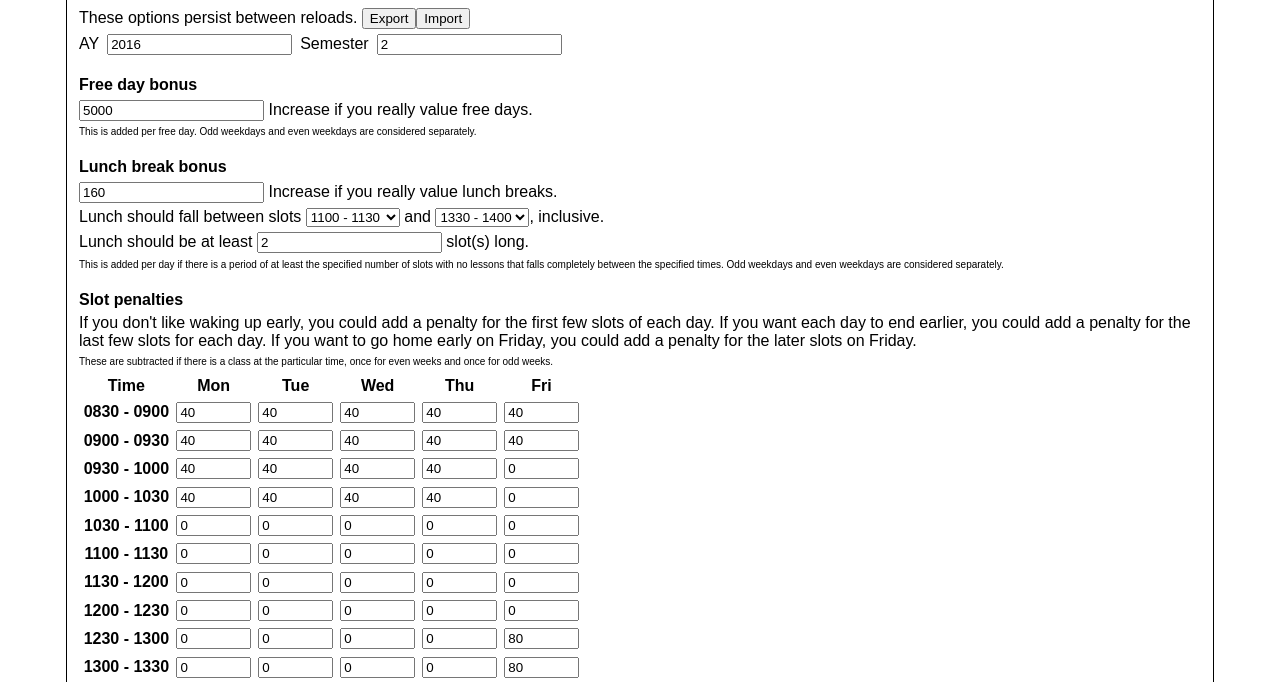
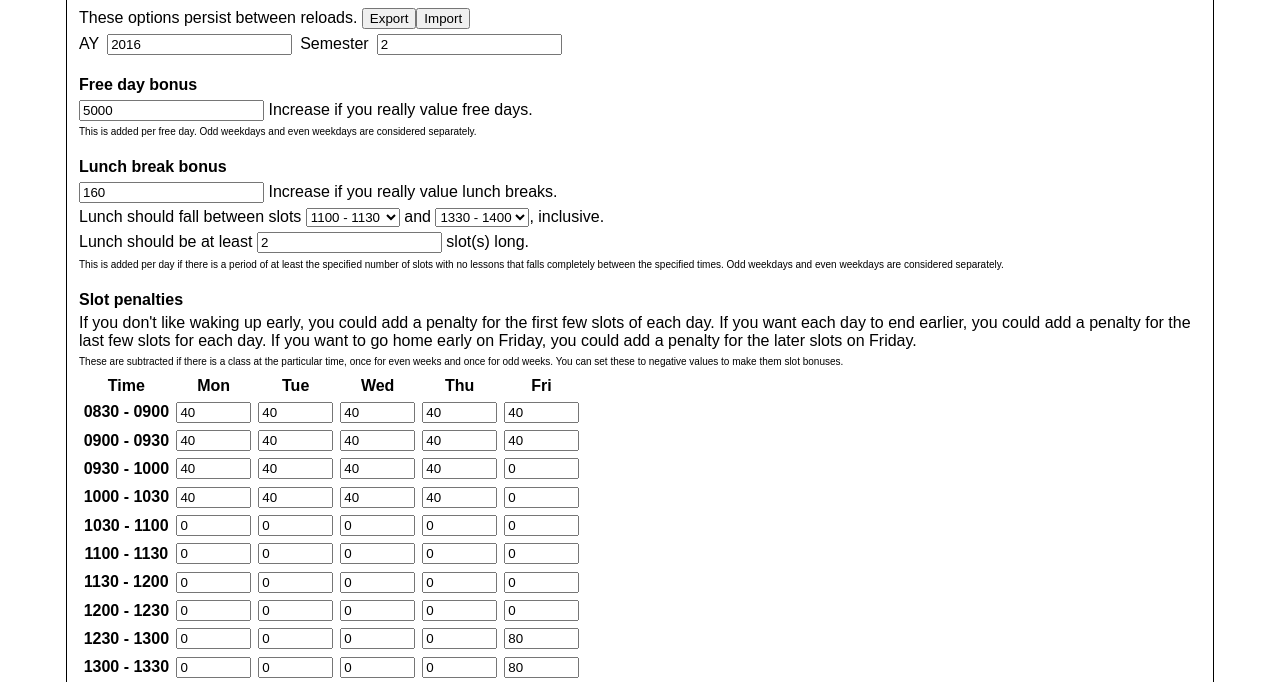
Before and after one commit to angelsl/ntu-planner, a plain HTML site: page index.html in a window 1280 px wide. Shown: the part 101-783 px from the top of the page. Drawn offline with nearby package versions, Linux system fonts and the light colour scheme.

Commit message:
Add n.b. on slot bonuses

```diff
--- a/index.html
+++ b/index.html
@@ -22,7 +22,7 @@
         <p class="notabene">This is added per day if there is a period of at least the specified number of slots with no lessons that falls completely between the specified times. Odd weekdays and even weekdays are considered separately.</p>
         <h4>Slot penalties</h4>
         <p>If you don't like waking up early, you could add a penalty for the first few slots of each day. If you want each day to end earlier, you could add a penalty for the last few slots for each day. If you want to go home early on Friday, you could add a penalty for the later slots on Friday.</p>
-        <p class="notabene">These are subtracted if there is a class at the particular time, once for even weeks and once for odd weeks.</p>
+        <p class="notabene">These are subtracted if there is a class at the particular time, once for even weeks and once for odd weeks. You can set these to negative values to make them slot bonuses.</p>
         <table id="optSlotPenaltyTbl"><thead><tr><td>Time</td><td>Mon</td><td>Tue</td><td>Wed</td><td>Thu</td><td>Fri</td></tr></thead><tbody></tbody></table>
     </fieldset>
     <fieldset id="modsForm">
```
